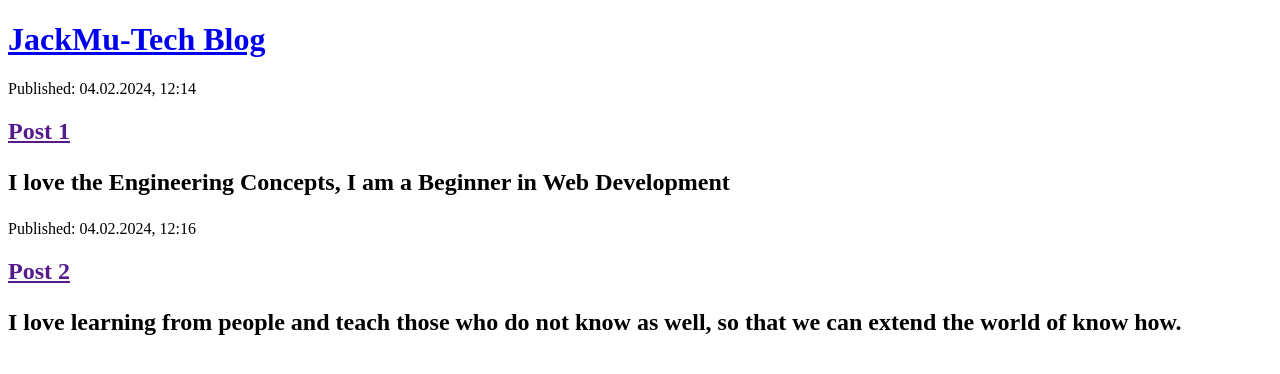
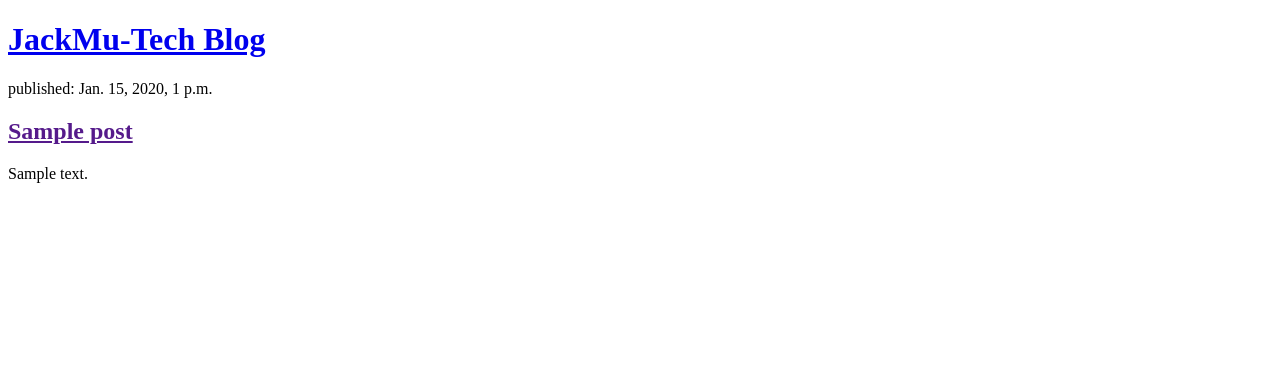
Before and after one commit to JackMu-Tech/my-first-blog, a Django app: page / in a window 1280 px wide. Shown: the top 374 px of the page. Run offline with Django 5.2, Linux system fonts and the light colour scheme; tables that the repository leaves empty hold one stand-in row (values such as "Sample post").

Commit message:
Modified templates to display posts from database.

```diff
--- a/blog/templates/blog/post_list.html
+++ b/blog/templates/blog/post_list.html
@@ -10,22 +10,16 @@
             </h1>
         </header>
 
-        <article>
-            <time>Published: 04.02.2024, 12:14</time>
-            <h2>
-                <a href="">Post 1</a>
-                <p>I love the Engineering Concepts, I am a Beginner in Web Development</p>
-            </h2>
-        </article>
+        {% for post in posts %}
+            <article>
+                <time>published: {{ post.published_date }}</time>
+                <h2>
+                    <a href="">{{ post.title }}</a>
+                </h2>
 
-        <article>
-            <time>Published: 04.02.2024, 12:16</time>
-            <h2>
-                <a href="">Post 2</a>
-                <p>I love learning from people and teach those who
-                     do not know as well, so that we can extend the world of know how.  </p>
-            </h2>
-        </article>
+                <p>{{ post.text|linebreaksbr }}</p>
+            </article>
 
+        {% endfor %}
     </body>
 </html>
--- a/blog/views.py
+++ b/blog/views.py
@@ -1,5 +1,7 @@
 from django.shortcuts import render
+from django.utils import timezone
+from .models import Post
 
-# Create your views here.
 def post_list(request):
-    return render(request, "blog/post_list.html", {})
+    posts = Post.objects.filter(published_date__lte=timezone.now()).order_by('published_date')
+    return render(request, 'blog/post_list.html', {'posts': posts})
```
